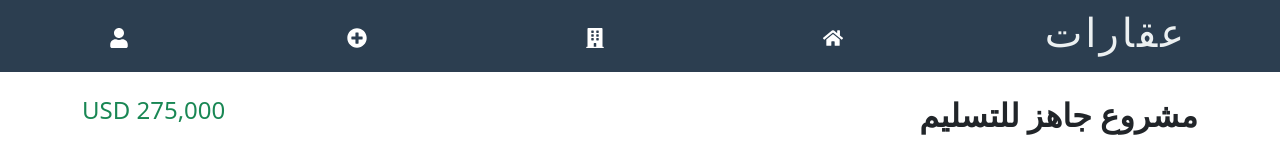
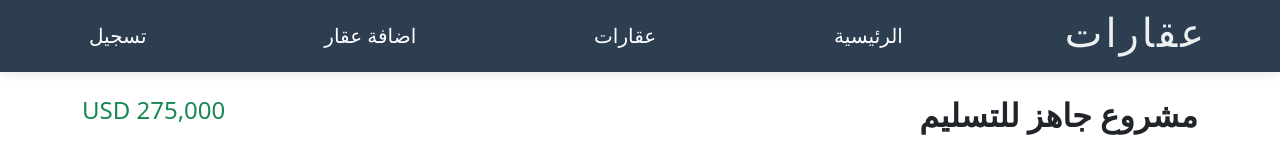
Before and after one commit to AhmadAlhjje/Real_Estate, a React (Vite) app: page /property/2 in a window 1280 px wide. Shown: the top 160 px of the page. Built offline with nearby package versions, Linux system fonts and the light colour scheme.

Commit message:
Edit Navbar

```diff
--- a/src/components/NavBar/NavBar.css
+++ b/src/components/NavBar/NavBar.css
@@ -10,6 +10,7 @@
   top: 0;
   left: 0;
   z-index: 1000;
+  box-shadow: 0 2px 10px rgba(0, 0, 0, 0.1);
 }
 
 .navbar-logo {
@@ -19,12 +20,13 @@
   text-transform: uppercase;
   letter-spacing: 3px;
   cursor: pointer;
-    transition: color 0.3s ease;
+  transition: color 0.3s ease, transform 0.3s ease;
   text-decoration: none;
 }
 
 .navbar-logo:hover {
   color: #3498db;
+  transform: scale(1.1);
 }
 
 .nav-btn {
@@ -34,63 +36,46 @@
   font-size: 20px;
   cursor: pointer;
   margin: 0 10px;
+  display: flex;
+  align-items: center;
+  transition: transform 0.2s ease, color 0.3s ease;
+}
+
+.nav-btn:hover {
+  transform: scale(1.1); /* تكبير الزر عند التمرير */
+  color: #3498db;
 }
 
 .nav-icon-link {
   color: white;
   text-decoration: none;
+  display: flex;
+  align-items: center;
+  transition: color 0.3s ease;
 }
 
-  /* زر القائمة العائمة */
-  .fab {
-    position: fixed;
-    bottom: 20px;
-    right: 20px;
-    background-color: #ff5722;
-    color: white;
-    width: 50px;
-    height: 50px;
-    display: flex;
-    justify-content: center;
-    align-items: center;
-    border-radius: 50%;
-    cursor: pointer;
-    box-shadow: 0px 4px 6px rgba(0, 0, 0, 0.2);
-    transition: background-color 0.3s;
+.nav-icon-link:hover {
+  color: #3498db; /* تغيير اللون عند التمرير */
 }
 
-  .fab.open {
-    background-color: #d84315;
+.nav-icon {
+  margin-right: 8px; /* تباعد بين الأيقونة والنص */
+  transition: transform 0.3s ease;
 }
 
-  .menu {
-    position: fixed;
-    bottom: 80px;
-    right: 20px;
-    display: flex;
-    flex-direction: column;
-    gap: 10px;
+.nav-text {
+  display: none; /* إخفاء النص في الشاشات الصغيرة */
+  transition: opacity 0.3s ease;
 }
 
-  .menu-btn {
-    background: #444;
-    color: white;
-    border: none;
-    padding: 10px;
-    border-radius: 5px;
-    cursor: pointer;
-    transition: background 0.3s;
+.nav-btn:hover .nav-text {
+  opacity: 1; /* إظهار النص عند التمرير */
 }
 
-  .menu-btn:hover {
-    background: #666;
-  }
-
-  /* قائمة المستخدم المنسدلة */
 .user-dropdown {
   position: absolute;
   top: 60px;
-    left:40px;
+  left: 40px;
   background: white;
   box-shadow: 0 2px 10px rgba(0, 0, 0, 0.2);
   border-radius: 5px;
@@ -103,11 +88,12 @@
   padding: 10px;
   color: black;
   text-decoration: none;
-    transition: background 0.3s;
+  transition: background 0.3s ease, color 0.3s ease;
 }
 
 .user-dropdown-item:hover {
-    background: #f0f0f0;
+  background: #3498db;
+  color: white;
 }
 
 /* تحسينات للهواتف */
@@ -123,9 +109,35 @@
     width: 40px;
     height: 40px;
   }
+
   .user-dropdown {
     position: absolute;
     top: 50px;
     left: 5px;
   }
+
+  /* إخفاء النصوص في الشاشات الصغيرة */
+  .nav-text {
+    display: none;
   }
+}
+
+/* تحسينات للشاشات الكبيرة */
+@media (min-width: 601px) {
+  .nav-text {
+    display: inline; /* عرض النص في الشاشات الكبيرة */
+  }
+
+  .nav-icon {
+    display: none; /* إخفاء الأيقونات في الشاشات الكبيرة */
+  }
+
+  .nav-btn:hover .nav-text {
+    opacity: 1;
+  }
+
+  .nav-btn:hover {
+    color: #3498db;
+    transform: scale(1.1);
+  }
+}
--- a/src/components/NavBar/NavBar.jsx
+++ b/src/components/NavBar/NavBar.jsx
@@ -1,59 +1,49 @@
 import React, { useState } from "react";
 import { Link } from "react-router-dom";
-import { FaUser, FaBuilding ,FaPlusCircle, FaPlus, FaFolder, FaStickyNote, FaTimes,FaHome  } from "react-icons/fa";
+import { FaUser, FaBuilding, FaPlusCircle, FaPlus, FaHome } from "react-icons/fa";
 import "./NavBar.css";
 
 const NavBar = () => {
-  // const [isOpen, setIsOpen] = useState(false);
   const [userMenuOpen, setUserMenuOpen] = useState(false);
 
   return (
     <>
       <nav className="navbar">
-      <div className="NavBarIcons"
-        style={{display :"flex", justifyContent:"space-around", width:"100%"}}>
+        <div className="NavBarIcons" style={{ display: "flex", justifyContent: "space-around", width: "100%" }}>
           <Link to="/" className="navbar-logo">
             <h1>عقارات</h1>
           </Link>
+
+          {/* Home Button */}
           <button className="nav-btn">
-          <Link to="/" className="nav-icon-link"><FaHome/></Link>
+            <Link to="/" className="nav-icon-link">
+              <FaHome className="nav-icon" />
+              <span className="nav-text">الرئيسية</span>
+            </Link>
           </button>
 
+          {/* Real Estate Button */}
           <button className="nav-btn">
-          <Link to="/realEstate" className="nav-icon-link"><FaBuilding  /></Link>
+            <Link to="/realEstate" className="nav-icon-link">
+              <FaBuilding className="nav-icon" />
+              <span className="nav-text">عقارات</span>
+            </Link>
           </button>
 
+          {/* Add Property Button */}
           <button className="nav-btn">
-          <Link to="/AddProperty" className="nav-icon-link"><FaPlusCircle /></Link>
+            <Link to="/AddProperty" className="nav-icon-link">
+              <FaPlusCircle className="nav-icon" />
+              <span className="nav-text"> اضافة عقار</span>
+            </Link>
           </button>
 
-        <button className="nav-btn">
-          <FaUser onClick={() => setUserMenuOpen(!userMenuOpen)} />
+          {/* User Button */}
+          <button className="nav-btn" onClick={() => setUserMenuOpen(!userMenuOpen)}>
+            <FaUser className="nav-icon" />
+            <span className="nav-text">تسجيل</span>
           </button>
         </div>
-{/*
-        <div className={`fab ${isOpen ? "open" : ""}`} onClick={() => setIsOpen(!isOpen)}>
-          {isOpen ? <FaTimes /> : <FaPlus />}
-        </div>
-
-        {isOpen && (
-          <div className="menu">
-            <button className="menu-btn">
-              <Link to="/" className="nav-icon-link">الرئيسية</Link>
-            </button>
-            <button className="menu-btn">
-              <Link to="/realEstate" className="nav-icon-link">العقارات</Link>
-            </button>
-            <button className="menu-btn">
-              <Link to="/AddProperty" className="nav-icon-link">اضافة عقار</Link>
-            </button>
-            <button className="menu-btn">
-              <Link to="/AddProperty" className="nav-icon-link">
-                <FaUser onClick={() => setUserMenuOpen(!userMenuOpen)} />
-              </Link>
-            </button>
-          </div>
-        )} */}
 
         {userMenuOpen && (
           <div className="user-dropdown">
```
Lines whose indentation alone changed are shown as unchanged.
